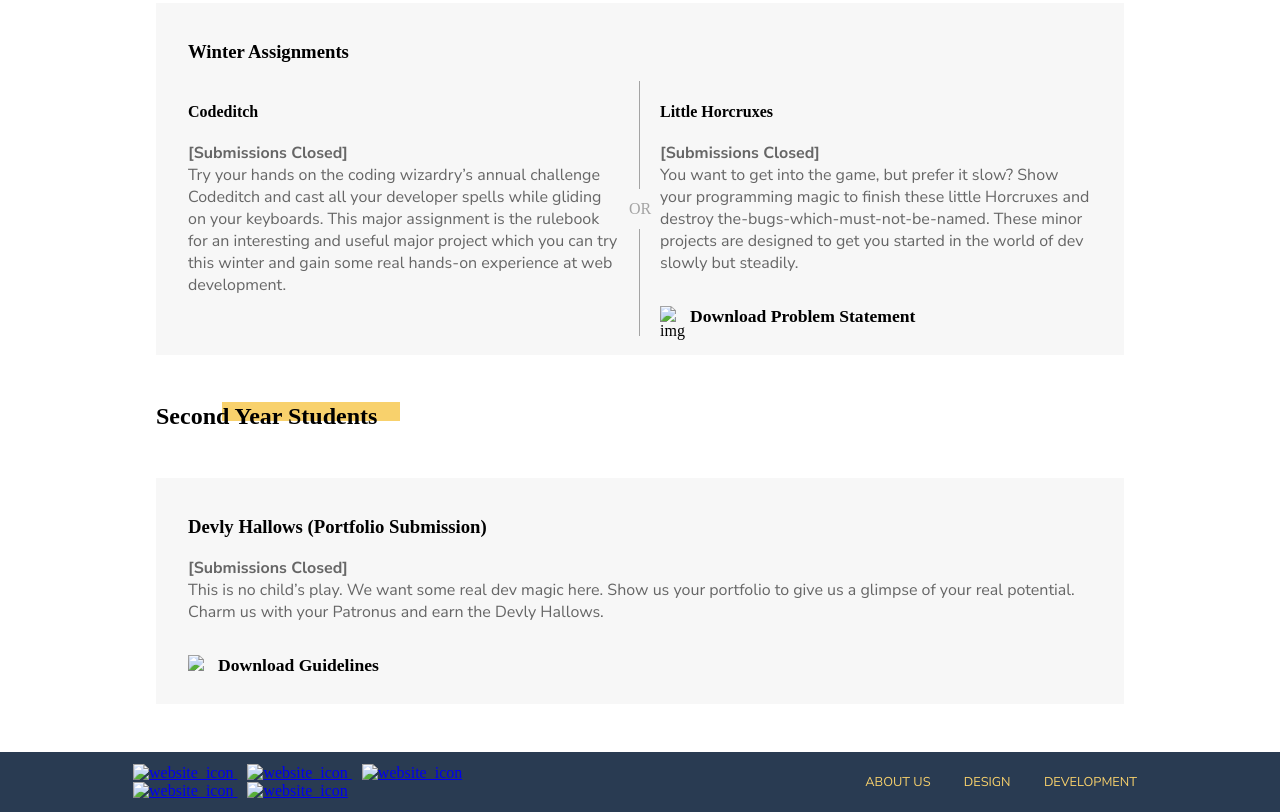
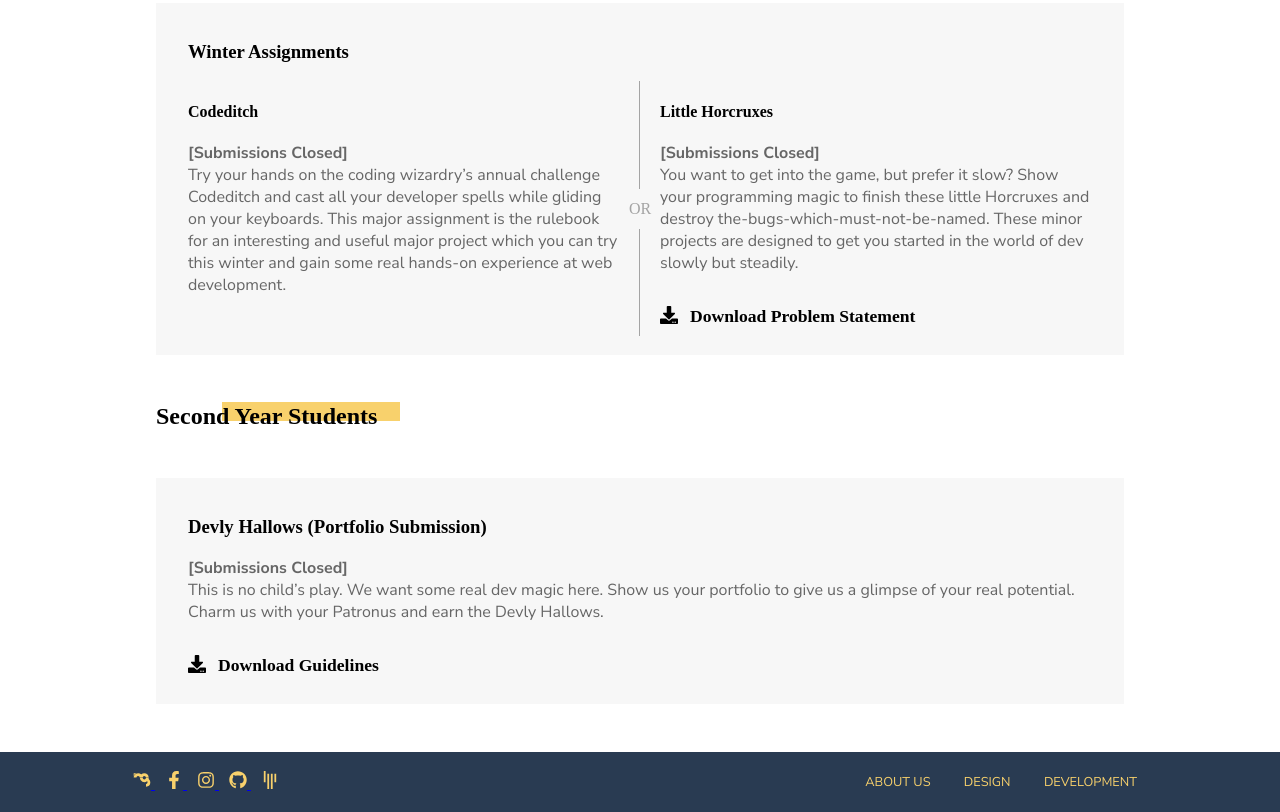
Before and after one commit to yash523/yash523.github.io, a plain HTML site: page img_developmentpg.html in a window 1280 px wide. Shown: the part 646-1458 px from the top of the page. Drawn offline with Linux system fonts and the light colour scheme; files whose address does not match are found by name.

Commit message:
Update img_developmentpg.html

```diff
--- a/img_developmentpg.html
+++ b/img_developmentpg.html
@@ -10,7 +10,7 @@
             <a id="hdbt" href="#">
                 <div id="logoDiv">
                     <div id="webIcon">
-                        <img src="other_icons/imglogo.png" alt="logo" height="45" width="60">
+                        <img src="imglogo.png" alt="logo" height="45" width="60">
                     </div>
                     <div id="logoWord">
                         <h2>
@@ -23,7 +23,7 @@
             </a>
             <div id="imgLogoDiv">
                 <a id="imgNavLogo" href="#">
-                    <img src="other_icons/imgsign.png" alt="logo" height="30px" width="25px">
+                    <img src="imgsign.png" alt="logo" height="30px" width="25px">
                 </a>
             </div>
             <div id="words">
@@ -140,7 +140,7 @@
                             </div>
                             <div class="downldDiv downldDiv1">
                                 <div class="gridDown">
-                                <img src="other_icons/download.svg" alt="img" height="18px" width="18px">
+                                <img src="download.svg" alt="img" height="18px" width="18px">
                                 </div>
                                 <div class="gridDown">
                                 <a class="down" href="#">Download Problem Statement</a>
@@ -174,7 +174,7 @@
                     </div>
                     <div class="downldDiv downldDiv2">
 
-                        <img src="other_icons/download.svg" alt="img" height="18px" width="18px">
+                        <img src="download.svg" alt="img" height="18px" width="18px">
                         <a class=" down" href="#">Download Guidelines</a>
                     </div>
                 </div>
@@ -184,23 +184,23 @@
         <footer id="main-footer">
             <div id="icons">
             <a class="icon" href="#">
-                <img src="social_icons/website.svg"
+                <img src="website.svg"
                  alt="website_icon" width="18" height="18" >
             </a>
             <a class="icon" href="#">
-                <img src="social_icons/fb.svg"
+                <img src="fb.svg"
                 alt="website_icon" width="18" height="18" >
             </a>
             <a class="icon" href="#">
-                <img src="social_icons/instagram.svg"
+                <img src="instagram.svg"
                 alt="website_icon" width="18" height="18" >
             </a>
             <a class="icon" href="#">
-                <img src="social_icons/github.svg"
+                <img src="github.svg"
                 alt="website_icon" width="18" height="18" >
             </a>
             <a class="icon" href="#">
-                <img src="social_icons/gitter.svg"
+                <img src="gitter.svg"
                 alt="website_icon" width="18" height="18" >
             </a>
             </div>
```
